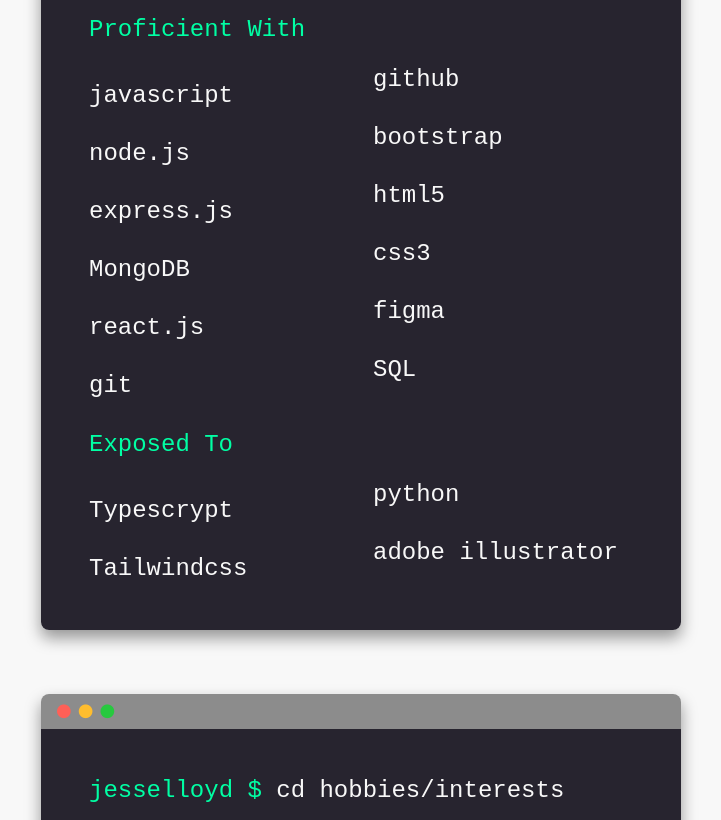
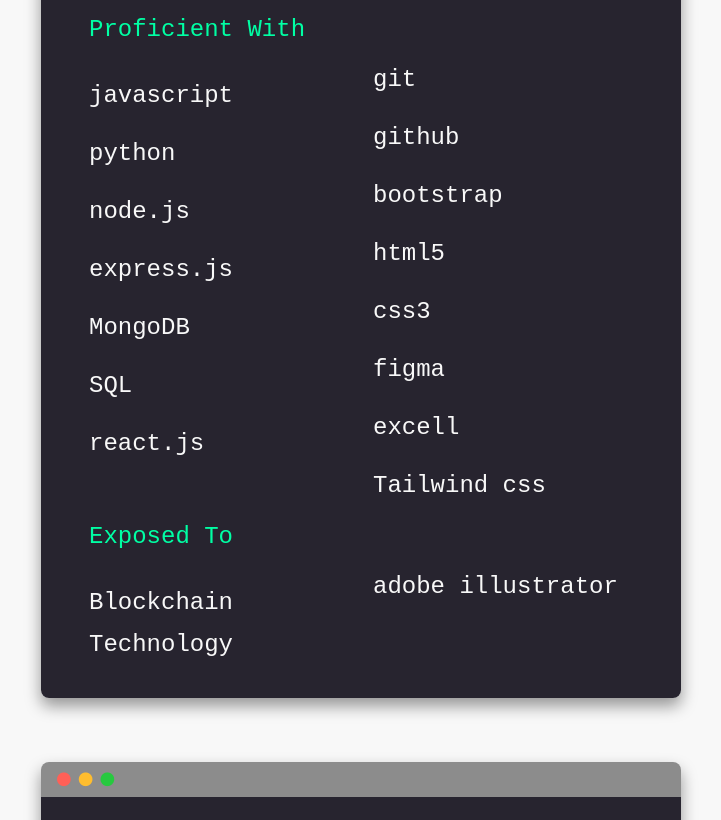
Before and after one commit to jlloyd0430/Portfolio, a React (Create React App) app: page /about in a window 1280 px wide. Shown: the part 641-1461 px from the top of the page, without its empty margins (279-1000 px from the left). Built offline with nearby package versions, Linux system fonts and the light colour scheme; the HTML template or start-up script is replaced by a standard one.

Commit message:
refactor

```diff
--- a/src/info/Info.js
+++ b/src/info/Info.js
@@ -27,7 +27,7 @@
   firstName: "Jesse",
   lastName: "Lloyd",
   initials: "JL", // the example uses first and last, but feel free to use three or more if you like.
-  position: "a Full Stack Developer",
+  position: "a Full Stack Web Developer",
   selfPortrait: self, // don't change this unless you want to name your self-portrait in the "img" folder something else!
   gradient: `-webkit-linear-gradient(135deg, ${colors})`, // don't change this either
   baseColor: colors[0],
@@ -69,9 +69,11 @@
   skills: {
     proficientWith: [
       "javascript",
+      "python",
       "node.js",
       "express.js",
       "MongoDB",
+      "SQL",
       "react.js",
       "git",
       "github",
@@ -79,9 +81,10 @@
       "html5",
       "css3",
       "figma",
-      "SQL",
+      "excell",
+      "Tailwind css",
     ],
-    exposedTo: ["Typescrypt", "Tailwindcss", "python", "adobe illustrator"],
+    exposedTo: ["Blockchain Technology", "adobe illustrator"],
   },
   hobbies: [
     {
```
